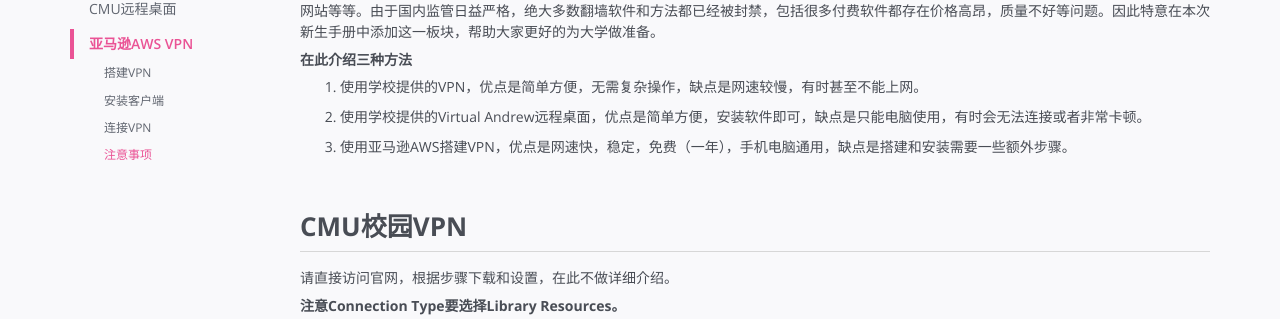
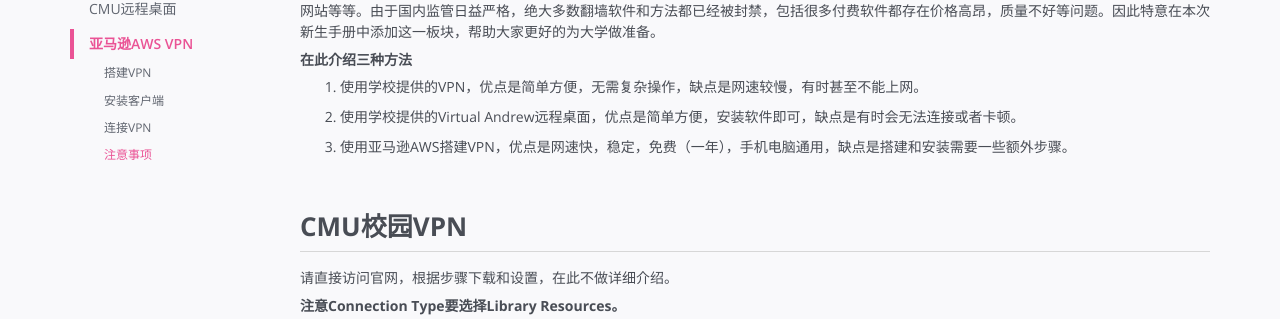
Before and after one commit to haohanshi/Freshman-Prepare-Guide, a Django app: page /guide/vpn in a window 1280 px wide. Shown: the part 331-650 px from the top of the page. Run offline with Django 3.2, Linux system fonts and the light colour scheme; some libraries are stand-ins or nearby versions.

Commit message:
minor fix

```diff
--- a/guide/templates/guide/vpn.html
+++ b/guide/templates/guide/vpn.html
@@ -49,7 +49,7 @@
                                     <h6>在此介绍三种方法</h6>
                                     <ol class="list">
                                         <li>使用学校提供的VPN，优点是简单方便，无需复杂操作，缺点是网速较慢，有时甚至不能上网。</li>
-                                        <li>使用学校提供的Virtual Andrew远程桌面，优点是简单方便，安装软件即可，缺点是只能电脑使用，有时会无法连接或者非常卡顿。</li>
+                                        <li>使用学校提供的Virtual Andrew远程桌面，优点是简单方便，安装软件即可，缺点是有时会无法连接或者卡顿。</li>
                                         <li>使用亚马逊AWS搭建VPN，优点是网速快，稳定，免费（一年），手机电脑通用，缺点是搭建和安装需要一些额外步骤。</li>
                                     </ol>
                                 </div>
```
